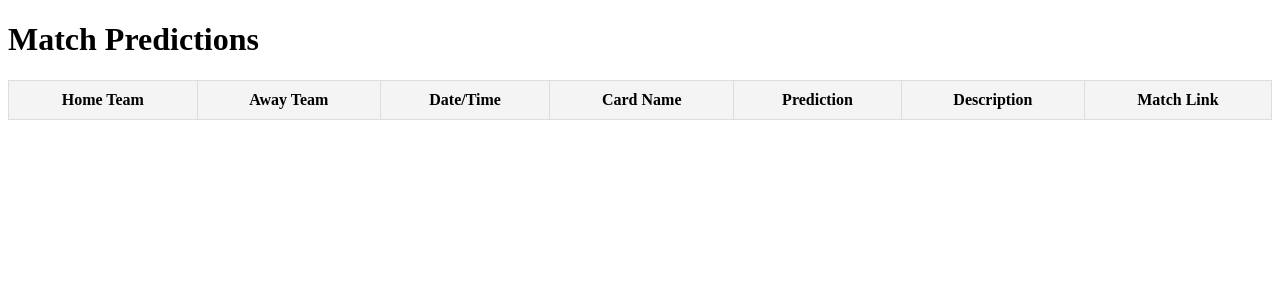
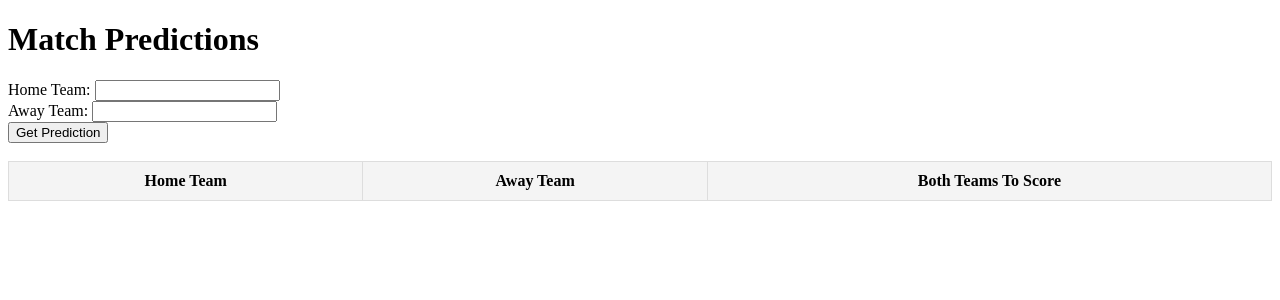
Before and after one commit to JustusOmbok/Predict-App, a Flask app: template templates/index.html in a window 1280 px wide. Shown: the top 300 px of the page. Run offline with Flask 3, Linux system fonts and the light colour scheme; the template is opened without the code that fills it, so the values that code supplies are empty.

Commit message:
prediction app

```diff
--- a/app.py
+++ b/app.py
@@ -1,6 +1,6 @@
+import requests
 import random
-from flask import Flask, render_template
-import requests
+from flask import Flask, render_template, request, jsonify
 import logging
 from requests.packages.urllib3.exceptions import InsecureRequestWarning
 from selenium.common.exceptions import StaleElementReferenceException, TimeoutException
@@ -12,7 +12,6 @@ from selenium.webdriver.support import expected_conditions as EC
 from selenium.webdriver.chrome.service import Service
 from selenium.webdriver.chrome.options import Options
 from webdriver_manager.chrome import ChromeDriverManager
-from datetime import datetime
 import time
 
 # Configure logging
@@ -37,58 +36,13 @@ def setup_chrome_driver(headless=False):
     )
     return driver
 
-def scrape_match_data(driver, url):
-    """Scrape football match data from the provided URL."""
-    driver.get(url)
-    time.sleep(5)  # Wait for the page to load completely
-
-    try:
-        WebDriverWait(driver, 25).until(EC.presence_of_element_located((By.CSS_SELECTOR, "#live-table")))
-    except TimeoutException:
-        logging.error("Page took too long to load.")
-        return []
-
-    page_source = driver.page_source
-    bs_obj = BeautifulSoup(page_source, "lxml")
-
-    matches = []
-    live_table = bs_obj.select_one("#live-table")
-
-    if not live_table:
-        logging.error("Could not find live table")
-        return []
-
-    match_elements = live_table.select(".event__match--static")
-
-    logging.info(f"Found {len(match_elements)} matches")
-
-    target_date = "17.08."
-
-    for match in match_elements:
-        home_team = match.select_one(".event__homeParticipant")
-        away_team = match.select_one(".event__awayParticipant")
-        match_link = match.select_one(".eventRowLink")["href"]
-        match_date = match.select_one(".event__time").text.strip() if match.select_one(".event__time") else "No date"
-
-        if match_date.startswith(target_date):  # Check if the match date is 17.08.2024
-            matches.append({
-                "home_team": home_team.text.strip() if home_team else "No home team",
-                "away_team": away_team.text.strip() if away_team else "No away team",
-                "link": match_link,
-                "date_time": match_date
-            })
-
-    logging.info(f"Found {len(matches)} round matches")
-    return matches
-
-
 def get_tarot_prediction(driver):
     url = "https://www.astrology.com/tarot/yes-no.html"
     driver.get(url)
 
     try:
         # Wait for all cards to be loaded and visible
-        cards = WebDriverWait(driver, 60).until(
+        cards = WebDriverWait(driver, 90).until(
             EC.presence_of_all_elements_located((By.CSS_SELECTOR, '.card.card-yes-no-tarot'))
         )
 
@@ -99,56 +53,40 @@ def get_tarot_prediction(driver):
         # Select a random card
         card_to_click = random.choice(cards)
         driver.execute_script("arguments[0].scrollIntoView(true);", card_to_click)
-        time.sleep(1)  # Allow the scroll to complete
+        time.sleep(2)  # Allow the scroll to complete
         driver.execute_script("arguments[0].click();", card_to_click)
 
-        # Wait for results to be visible
-        card_name = WebDriverWait(driver, 30).until(
-            EC.visibility_of_element_located((By.CLASS_NAME, 'tarot-card-name'))
-        ).text.strip()
-        result = WebDriverWait(driver, 30).until(
-            EC.visibility_of_element_located((By.CLASS_NAME, 'yes-no-result'))
-        ).text.strip()
-        description = WebDriverWait(driver, 30).until(
-            EC.visibility_of_element_located((By.CLASS_NAME, 'tarot-card-description'))
-        ).text.strip()
+        # Wait for the result to be visible using the provided XPath
+        result_element = WebDriverWait(driver, 90).until(
+            EC.visibility_of_element_located((By.XPATH, '/html/body/main/div/div/div/div[1]/div[2]/p[1]/b'))
+        )
+        result_text = result_element.text.strip()
 
-        return card_name, result, description
+        logging.info(f"Tarot Result: {result_text}")
+
+        return result_text
     except Exception as e:
         logging.error(f"Error fetching Tarot prediction: {e}")
         return "No prediction", "Unknown", "No description available"
 
-def interpret_tarot(answer):
-    """Interpret the tarot prediction result."""
-    return 'yes' if answer.lower() == 'yes' else 'no'
-
-def get_predictions_for_matches(url):
-    """Fetch match data and predict outcomes for each match."""
-    driver = setup_chrome_driver()
-    matches = scrape_match_data(driver, url)
-    predictions = []
-
-    for match in matches:
-        card_name, tarot_result, card_description = get_tarot_prediction(driver)
-        prediction = interpret_tarot(tarot_result)
-        predictions.append({
-            'home_team': match['home_team'],
-            'away_team': match['away_team'],
-            'link': match['link'],
-            'date_time': match['date_time'],
-            'card_name': card_name,
-            'prediction': prediction,
-            'description': card_description
-        })
-
-    driver.quit()
-    return predictions
-
 @app.route('/')
 def index():
-    url = 'https://www.flashscore.com/football/england/premier-league/fixtures/'
-    predictions = get_predictions_for_matches(url)
-    return render_template('index.html', predictions=predictions)
+    return render_template('index.html')
+
+@app.route('/predict', methods=['POST'])
+def predict():
+    home_team = request.form['home_team']
+    away_team = request.form['away_team']
+
+    driver = setup_chrome_driver()
+    prediction = get_tarot_prediction(driver)
+    driver.quit()
+
+    return jsonify({
+        'home_team': home_team,
+        'away_team': away_team,
+        'prediction': prediction
+    })
 
 if __name__ == '__main__':
     app.run(debug=True)
--- a/templates/index.html
+++ b/templates/index.html
@@ -20,31 +20,48 @@
 </head>
 <body>
     <h1>Match Predictions</h1>
+    <form id="match-form">
+        <label for="home_team">Home Team:</label>
+        <input type="text" id="home_team" name="home_team" required>
+        <br>
+        <label for="away_team">Away Team:</label>
+        <input type="text" id="away_team" name="away_team" required>
+        <br>
+        <button type="submit">Get Prediction</button>
+    </form>
+    <br>
     <table>
         <thead>
             <tr>
                 <th>Home Team</th>
                 <th>Away Team</th>
-                <th>Date/Time</th>
-                <th>Card Name</th>
-                <th>Prediction</th>
-                <th>Description</th>
-                <th>Match Link</th>
+                <th>Both Teams To Score</th>
             </tr>
         </thead>
-        <tbody>
-            {% for prediction in predictions %}
-            <tr>
-                <td>{{ prediction.home_team }}</td>
-                <td>{{ prediction.away_team }}</td>
-                <td>{{ prediction.date_time }}</td>
-                <td>{{ prediction.card_name }}</td>
-                <td>{{ prediction.prediction }}</td>
-                <td>{{ prediction.description }}</td>
-                <td><a href="{{ prediction.link }}" target="_blank">View Match</a></td>
-            </tr>
-            {% endfor %}
+        <tbody id="predictions-table">
+            <!-- Predictions will be inserted here -->
         </tbody>
     </table>
+    <script>
+        document.getElementById('match-form').addEventListener('submit', function(event) {
+            event.preventDefault();
+            const formData = new FormData(event.target);
+            fetch('/predict', {
+                method: 'POST',
+                body: formData
+            })
+            .then(response => response.json())
+            .then(data => {
+                const row = document.createElement('tr');
+                row.innerHTML = `
+                    <td>${data.home_team}</td>
+                    <td>${data.away_team}</td>
+                    <td>${data.prediction}</td>
+                `;
+                document.getElementById('predictions-table').appendChild(row);
+            })
+            .catch(error => console.error('Error:', error));
+        });
+    </script>
 </body>
 </html>
```
